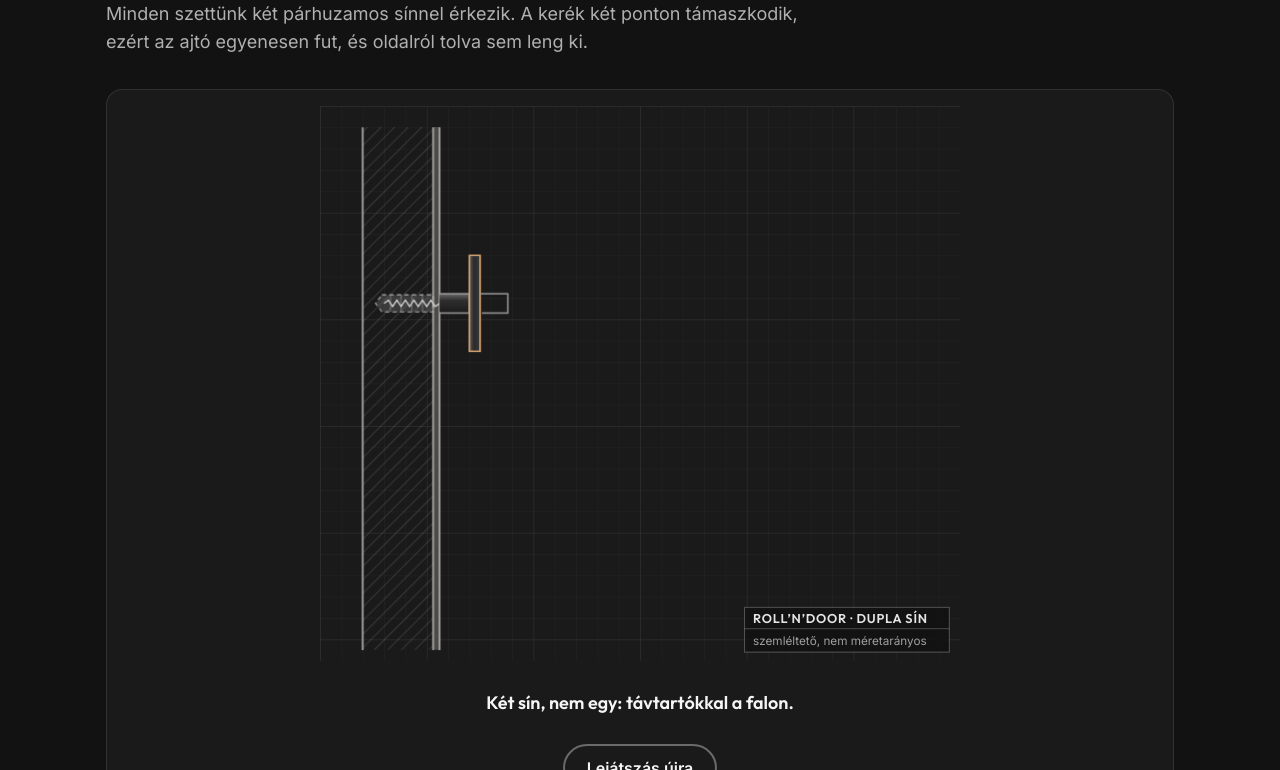
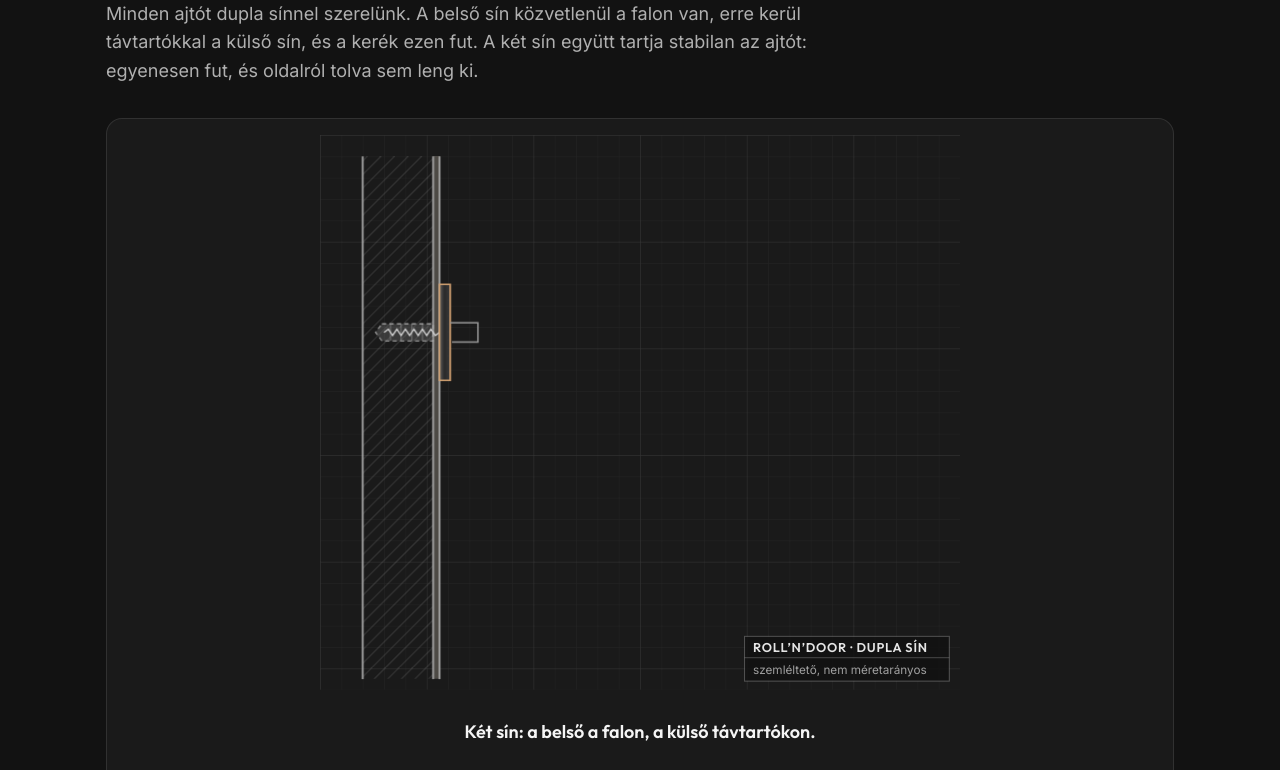
Before and after one commit to Zolkapoczai/rollanddoor, a website: page public/technologia.html in a window 1280 px wide. Shown: the part 233-1003 px from the top of the page. Drawn offline with Linux system fonts and the light colour scheme.

Commit message:
Show the wheel on the outer rail, add drywall, reword the hero line
Correct the section drawing: the inner rail sits directly on the wall,
the outer rail stands off on spacers, and the wheel runs only on the
outer rail. Captions, intro text and the shared rail drawing on the
wall-type cards follow. Add drywall (gipszkarton) as the sixth wall type,
with its fixing details marked TODO for Ricsi.

The hero line, the technology intro and llms.txt now read
"Minden ajtót dupla sínnel szerelünk."

Co-Authored-By: Claude Opus 5.5 <noreply@anthropic.com>

```diff
--- a/public/llms.txt
+++ b/public/llms.txt
@@ -7,7 +7,7 @@ A Roll’n’Door egy magyar vállalkozás. Egyedi gyártású tolóajtókat ké
 
 ## Mit csinálunk
 - Egyedi ajtólap, vasalat és beszerelés.
-- Minden vasalat-szett dupla sínnel érkezik a stabilitásért. Más rendszerekben általában egy sín van.
+- Minden ajtót dupla sínnel szerelünk a stabilitásért. Más rendszerekben általában egy sín van.
 - Bármilyen RAL vagy NCS szín kérhető, vagy megadható egy gyártó konkrét terméke.
 - Az ajtólap legfeljebb 80 kg lehet.
 - Beszerelés az egész országban.
--- a/public/technologia.html
+++ b/public/technologia.html
@@ -5,7 +5,7 @@
     <meta charset="UTF-8">
     <meta name="viewport" content="width=device-width, initial-scale=1.0">
     <title>Így működik a dupla sín | Roll’n’Door – ajtó másképp</title>
-    <meta name="description" content="A Roll’n’Door dupla sínes tolóajtó-vasalata: hogyan épül fel, miért nem leng ki, és hogyan rögzítjük panel-, fém-, tégla-, kő- és vályogfalba.">
+    <meta name="description" content="A Roll’n’Door dupla sínes tolóajtó-vasalata: hogyan épül fel, miért nem leng ki, és hogyan rögzítjük panel-, fém-, tégla-, kő-, vályog- és gipszkartonfalba.">
     <!-- TODO (Ricsi jóváhagyása előtt): a noindex marad, a landingről nincs link. Jóváhagyás után: noindex törlése, sitemap, llms.txt, menü. -->
     <meta name="robots" content="noindex">
     <link rel="canonical" href="https://rollndoor.hu/technologia.html">
@@ -33,14 +33,14 @@
         <header class="tech-head">
             <span class="hero-subtitle">technológia</span>
             <h1>Így működik a dupla sín</h1>
-            <p class="tech-lead">Minden szettünk két párhuzamos sínnel érkezik. A kerék két ponton támaszkodik, ezért az ajtó egyenesen fut, és oldalról tolva sem leng ki.</p>
+            <p class="tech-lead">Minden ajtót dupla sínnel szerelünk. A belső sín közvetlenül a falon van, erre kerül távtartókkal a külső sín, és a kerék ezen fut. A két sín együtt tartja stabilan az ajtót: egyenesen fut, és oldalról tolva sem leng ki.</p>
         </header>
 
         <!-- ===== 20 mp-es animáció. A feliratok valódi szövegek (keresők, felolvasók is látják). ===== -->
         <figure class="tech-anim" id="anim">
             <svg class="tech-svg" viewBox="0 0 600 520" role="img" aria-labelledby="anim-title anim-desc">
                 <title id="anim-title">A dupla sínes vasalat felépítése</title>
-                <desc id="anim-desc">Metszeti rajz: a falra távtartókkal két párhuzamos laposacél sín kerül, a kerék mindkét sínen fut, az ajtólap a kerék akasztójára függ, alul kiugrásgátló. Ezután elölnézetben az ajtó végiggördül a sínen.</desc>
+                <desc id="anim-desc">Metszeti rajz: a belső laposacél sín közvetlenül a falon van, előtte távtartókon a külső sín, a kerék a külső sínen fut, az ajtólap a kerék akasztójára függ, alul kiugrásgátló. Ezután elölnézetben az ajtó végiggördül a sínen.</desc>
                 <defs>
                     <pattern id="grid" width="20" height="20" patternUnits="userSpaceOnUse">
                         <path d="M20 0H0V20" fill="none" stroke="rgba(255,255,255,0.05)" stroke-width="1"/>
@@ -100,72 +100,72 @@
                         <path d="M60 185L64 182L68 188L72 182L76 188L80 182L84 188L88 182L92 188L96 182L100 188L104 182L108 188L112 185" fill="none" stroke="#d9d9d9" stroke-width="1.2"/>
                     </g>
 
-                    <!-- Távtartó 1, sín 1, távtartó 2, sín 2, imbuszfej -->
-                    <rect class="a a-bush1f" x="112" y="176" width="28" height="18" rx="2" fill="url(#steelH)"/>
-                    <path class="d d-bush1" pathLength="1" d="M112 176H140V194H112" fill="none" stroke="#9a9a9a" stroke-width="1.4"/>
-                    <rect class="a a-rail1" x="140" y="140" width="10" height="90" rx="1.5" fill="url(#steelV)"/>
-                    <path class="d d-rail1" pathLength="1" d="M140 140H150V230H140Z" fill="none" stroke="#d4a373" stroke-width="1.6"/>
-                    <rect class="a a-bush2f" x="150" y="176" width="26" height="18" rx="2" fill="url(#steelH)"/>
-                    <path class="d d-bush2" pathLength="1" d="M150 176H176V194H150" fill="none" stroke="#9a9a9a" stroke-width="1.4"/>
-                    <rect class="a a-rail2" x="176" y="140" width="10" height="90" rx="1.5" fill="url(#steelV)"/>
-                    <path class="d d-rail2" pathLength="1" d="M176 140H186V230H176Z" fill="none" stroke="#d4a373" stroke-width="1.6"/>
+                    <!-- Belső sín közvetlenül a falon (alapsín), rajta távtartó, külső sín, imbuszfej (Zoli, 2026-11-15) -->
+                    <rect class="a a-rail1" x="112" y="140" width="10" height="90" rx="1.5" fill="url(#steelV)"/>
+                    <path class="d d-rail1" pathLength="1" d="M112 140H122V230H112Z" fill="none" stroke="#d4a373" stroke-width="1.6"/>
+                    <rect class="a a-bush2f" x="122" y="176" width="26" height="18" rx="2" fill="url(#steelH)"/>
+                    <path class="d d-bush2" pathLength="1" d="M122 176H148V194H122" fill="none" stroke="#9a9a9a" stroke-width="1.4"/>
+                    <rect class="a a-rail2" x="148" y="140" width="10" height="90" rx="1.5" fill="url(#steelV)"/>
+                    <path class="d d-rail2" pathLength="1" d="M148 140H158V230H148Z" fill="none" stroke="#d4a373" stroke-width="1.6"/>
                     <g class="a a-bolt">
-                        <rect x="186" y="172" width="12" height="26" rx="3" fill="url(#steelV)" stroke="#9a9a9a" stroke-width="1"/>
-                        <rect x="194" y="179" width="4" height="12" fill="#0d0d0d"/>
+                        <rect x="158" y="172" width="12" height="26" rx="3" fill="url(#steelV)" stroke="#9a9a9a" stroke-width="1"/>
+                        <rect x="166" y="179" width="4" height="12" fill="#0d0d0d"/>
                     </g>
                     <!-- Középvonal (CAD) -->
-                    <path class="a a-cl" d="M48 185H214" stroke="#d4a373" stroke-width="0.8" stroke-dasharray="14 3 2 3" stroke-opacity="0.8"/>
+                    <path class="a a-cl" d="M48 185H186" stroke="#d4a373" stroke-width="0.8" stroke-dasharray="14 3 2 3" stroke-opacity="0.8"/>
 
                     <!-- Méretvonal: két sín -->
                     <g class="a a-dim">
-                        <path d="M140 122H186" stroke="#d4a373" stroke-width="1.2" marker-start="url(#arrow)" marker-end="url(#arrow)"/>
-                        <path d="M140 126V137M186 126V137" stroke="#d4a373" stroke-width="1"/>
-                        <text x="163" y="110" text-anchor="middle" class="t-dim">2 sín</text>
+                        <path d="M112 122H158" stroke="#d4a373" stroke-width="1.2" marker-start="url(#arrow)" marker-end="url(#arrow)"/>
+                        <path d="M112 126V137M158 126V137" stroke="#d4a373" stroke-width="1"/>
+                        <text x="135" y="110" text-anchor="middle" class="t-dim">2 sín</text>
                     </g>
 
-                    <!-- Kerék (két tárcsa, mindkét sínen), agy, tengely, akasztó, ajtólap, kiugrásgátló -->
+                    <!-- Kerék: egy tárcsa, csak a külső sínen fut. Tengely, akasztó, ajtólap, kiugrásgátló -->
                     <g class="a-hang">
                         <g class="a a-wheel">
-                            <rect x="140.5" y="76" width="9" height="64" rx="4" fill="url(#steelV)" stroke="#b0b0b0" stroke-width="1.2"/>
-                            <rect x="176.5" y="76" width="9" height="64" rx="4" fill="url(#steelV)" stroke="#b0b0b0" stroke-width="1.2"/>
-                            <rect x="149.5" y="99" width="27" height="18" rx="2" fill="url(#steelH)" stroke="#9a9a9a" stroke-width="1"/>
-                            <path d="M163 70V146" stroke="#d4a373" stroke-width="0.8" stroke-dasharray="10 3 2 3" stroke-opacity="0.7"/>
+                            <rect x="146.5" y="76" width="13" height="64" rx="5" fill="url(#steelV)" stroke="#b0b0b0" stroke-width="1.2"/>
+                            <path d="M150 80V136M156 80V136" stroke="#111" stroke-width="0.8" stroke-opacity="0.7"/>
+                            <path d="M153 70V146" stroke="#d4a373" stroke-width="0.8" stroke-dasharray="10 3 2 3" stroke-opacity="0.7"/>
                         </g>
-                        <rect class="a a-axle" x="185.5" y="103" width="62" height="10" rx="2" fill="url(#steelH)" stroke="#9a9a9a" stroke-width="1"/>
-                        <rect class="a a-strapf" x="232" y="82" width="10" height="328" fill="url(#steelV)"/>
-                        <path class="d d-strap" pathLength="1" d="M232 92Q232 82 237 82Q242 82 242 92V410H232Z" fill="none" stroke="#b0b0b0" stroke-width="1.6"/>
-                        <rect class="a a-doorfill" x="192" y="262" width="40" height="250" fill="url(#wood)"/>
-                        <path class="d d-door" pathLength="1" d="M192 262H232V512H192Z" fill="none" stroke="#d9c3a5" stroke-width="1.6"/>
+                        <rect class="a a-axle" x="159.5" y="103" width="60" height="10" rx="2" fill="url(#steelH)" stroke="#9a9a9a" stroke-width="1"/>
+                        <rect class="a a-strapf" x="204" y="82" width="10" height="328" fill="url(#steelV)"/>
+                        <path class="d d-strap" pathLength="1" d="M204 92Q204 82 209 82Q214 82 214 92V410H204Z" fill="none" stroke="#b0b0b0" stroke-width="1.6"/>
+                        <rect class="a a-doorfill" x="164" y="262" width="40" height="250" fill="url(#wood)"/>
+                        <path class="d d-door" pathLength="1" d="M164 262H204V512H164Z" fill="none" stroke="#d9c3a5" stroke-width="1.6"/>
                         <g class="a a-screws">
-                            <circle cx="237" cy="300" r="3" fill="#1a1a1a" stroke="#b0b0b0"/><path d="M235 300h4M237 298v4" stroke="#b0b0b0" stroke-width="0.8"/>
-                            <circle cx="237" cy="370" r="3" fill="#1a1a1a" stroke="#b0b0b0"/><path d="M235 370h4M237 368v4" stroke="#b0b0b0" stroke-width="0.8"/>
+                            <circle cx="209" cy="300" r="3" fill="#1a1a1a" stroke="#b0b0b0"/><path d="M207 300h4M209 298v4" stroke="#b0b0b0" stroke-width="0.8"/>
+                            <circle cx="209" cy="370" r="3" fill="#1a1a1a" stroke="#b0b0b0"/><path d="M207 370h4M209 368v4" stroke="#b0b0b0" stroke-width="0.8"/>
                         </g>
                         <g class="a a-pin">
-                            <rect x="152" y="238" width="80" height="10" rx="2" fill="url(#steelH)" stroke="#9a9a9a" stroke-width="1"/>
-                            <rect x="186" y="236" width="5" height="14" rx="1.5" fill="#0d0d0d"/>
+                            <rect x="124" y="238" width="80" height="10" rx="2" fill="url(#steelH)" stroke="#9a9a9a" stroke-width="1"/>
+                            <rect x="158" y="236" width="5" height="14" rx="1.5" fill="#0d0d0d"/>
                         </g>
                     </g>
 
                     <!-- Feliratok a rajzon -->
                     <g class="a a-labels1">
                         <text x="76" y="14" text-anchor="middle" class="t-lbl">fal</text>
-                        <path d="M70 194L80 290" stroke="#8a8a8a" stroke-width="1"/>
-                        <text x="40" y="306" class="t-lbl">dübel + csavar</text>
-                        <path d="M198 180L292 150" stroke="#8a8a8a" stroke-width="1"/>
+                        <path d="M56 191L48 322" stroke="#8a8a8a" stroke-width="1"/>
+                        <text x="36" y="342" class="t-lbl">dübel +</text>
+                        <text x="36" y="364" class="t-lbl">csavar</text>
+                        <path d="M117 231L112 249" stroke="#8a8a8a" stroke-width="1"/>
+                        <text x="62" y="268" class="t-lbl">belső sín</text>
+                        <path d="M170 180L292 150" stroke="#8a8a8a" stroke-width="1"/>
                         <text x="296" y="154" class="t-lbl">távtartó + imbuszcsavar</text>
                     </g>
                     <g class="a a-labels2">
-                        <path d="M186 90L292 64" stroke="#8a8a8a" stroke-width="1"/>
-                        <text x="296" y="68" class="t-lbl">kerék, mindkét sínen</text>
-                        <path d="M232 244L292 262" stroke="#8a8a8a" stroke-width="1"/>
-                        <text x="296" y="266" class="t-lbl">kiugrásgátló</text>
-                        <path d="M242 340L292 340" stroke="#8a8a8a" stroke-width="1"/>
+                        <path d="M160 88L292 64" stroke="#8a8a8a" stroke-width="1"/>
+                        <text x="296" y="68" class="t-lbl">kerék, a külső sínen</text>
+                        <path d="M204 244L292 270" stroke="#8a8a8a" stroke-width="1"/>
+                        <text x="296" y="274" class="t-lbl">kiugrásgátló</text>
+                        <path d="M214 340L292 340" stroke="#8a8a8a" stroke-width="1"/>
                         <text x="296" y="344" class="t-lbl">ajtólap</text>
                     </g>
 
                     <!-- Oldalirányú erő -->
                     <g class="a a-force">
-                        <path d="M380 430H250" stroke="#d4a373" stroke-width="4" marker-end="url(#arrow)"/>
+                        <path d="M380 430H222" stroke="#d4a373" stroke-width="4" marker-end="url(#arrow)"/>
                         <text x="390" y="436" class="t-force">oldalirányú erő</text>
                         <path d="M420 370l14 14 26-30" fill="none" stroke="#7ec48a" stroke-width="5" stroke-linecap="round" stroke-linejoin="round"/>
                     </g>
@@ -228,8 +228,8 @@
             <figcaption>
                 <ol class="tech-caps" aria-label="Az animáció feliratai">
                     <li class="cap cap1">Méretre tervezve, a te faladra.</li>
-                    <li class="cap cap2">Két sín, nem egy: távtartókkal a falon.</li>
-                    <li class="cap cap3">A kerék mindkét sínen fut, az ajtólap erre függ.</li>
+                    <li class="cap cap2">Két sín: a belső a falon, a külső távtartókon.</li>
+                    <li class="cap cap3">A kerék a külső sínen fut, az ajtólap erre függ.</li>
                     <li class="cap cap4">Oldalról tolva sem leng ki.</li>
                     <li class="cap cap5">Végiggördül, akár 80 kg-os ajtólappal.</li>
                     <li class="cap cap6">Roll’n’Door – ajtó másképp.</li>
@@ -248,11 +248,10 @@
             <svg width="0" height="0" aria-hidden="true" style="position:absolute">
                 <defs>
                     <symbol id="rail-stack" viewBox="0 0 90 100" width="90" height="100">
-                        <rect x="0" y="40" width="16" height="12" fill="none" stroke="#d4a373" stroke-width="1.5"/>
-                        <rect x="16" y="20" width="7" height="55" fill="#d4a373"/>
-                        <rect x="23" y="40" width="16" height="12" fill="none" stroke="#d4a373" stroke-width="1.5"/>
-                        <rect x="39" y="20" width="7" height="55" fill="#d4a373"/>
-                        <rect x="46" y="38" width="8" height="16" fill="#6b6b6b"/>
+                        <rect x="0" y="20" width="7" height="55" fill="#d4a373"/>
+                        <rect x="7" y="40" width="16" height="12" fill="none" stroke="#d4a373" stroke-width="1.5"/>
+                        <rect x="23" y="20" width="7" height="55" fill="#d4a373"/>
+                        <rect x="30" y="38" width="8" height="16" fill="#6b6b6b"/>
                     </symbol>
                     <pattern id="p-beton" width="24" height="24" patternUnits="userSpaceOnUse">
                         <rect width="24" height="24" fill="#3a3a3a"/>
@@ -272,6 +271,9 @@
                         <rect width="20" height="20" fill="#6b5640"/>
                         <circle cx="4" cy="5" r="1" fill="#9b8462"/><circle cx="14" cy="12" r="1.2" fill="#9b8462"/>
                         <path d="M8 16l6-3M2 11l4 2" stroke="#c9b48a" stroke-width="0.8"/>
+                    </pattern>
+                    <pattern id="p-gipsz" width="10" height="10" patternUnits="userSpaceOnUse">
+                        <rect width="10" height="10" fill="#d8d4cc"/><circle cx="3" cy="3" r="0.7" fill="#a9a49a"/><circle cx="8" cy="7" r="0.6" fill="#a9a49a"/>
                     </pattern>
                     <pattern id="p-fa" width="12" height="40" patternUnits="userSpaceOnUse">
                         <rect width="12" height="40" fill="#8a5a35"/><path d="M3 0V40M8 0Q10 20 8 40" stroke="#6a4224" stroke-width="1"/>
@@ -372,6 +374,31 @@
                         <li>TODO Ricsi: vállaljuk-e vályogfalra, van-e feltétel (pl. helyszíni felmérés)?</li>
                     </ul>
                 </article>
+                <!-- Gipszkarton -->
+                <article class="wall-card">
+                    <svg class="wall-svg" viewBox="0 0 300 200" role="img" aria-label="Metszet: kétrétegű gipszkarton fal fém vázprofillal, a falban fa erősítés, abba megy a csavar, rajta a dupla sín">
+                        <rect x="10" y="10" width="110" height="180" fill="#1d1d1d" stroke="#b0b0b0"/>
+                        <path d="M30 10V190M90 10V190" stroke="#8a8a8a" stroke-width="1.5"/>
+                        <path d="M30 10H36M30 190H36M90 10H84M90 190H84" stroke="#8a8a8a" stroke-width="1.5"/>
+                        <path d="M34 30l8 10l-8 10l8 10l-8 10l8 10l-8 10l8 10l-8 10l8 10l-8 10l8 10l-8 10l8 10l-8 10" fill="none" stroke="#4a4a40" stroke-width="1"/>
+                        <rect x="10" y="10" width="10" height="180" fill="url(#p-gipsz)" stroke="#b0b0b0" stroke-width="0.8"/>
+                        <rect x="20" y="10" width="10" height="180" fill="url(#p-gipsz)" stroke="#b0b0b0" stroke-width="0.8"/>
+                        <rect x="100" y="10" width="10" height="180" fill="url(#p-gipsz)" stroke="#b0b0b0" stroke-width="0.8"/>
+                        <rect x="110" y="10" width="10" height="180" fill="url(#p-gipsz)" stroke="#b0b0b0" stroke-width="0.8"/>
+                        <rect x="56" y="66" width="34" height="68" fill="url(#p-fa)" stroke="#d4a373" stroke-width="1.2"/>
+                        <path d="M64 100H140" stroke="#faedcd" stroke-width="3" stroke-dasharray="2 2"/>
+                        <use href="#rail-stack" x="120" y="50"/>
+                        <text x="36" y="26" class="t-small">2 réteg gipszkarton</text>
+                        <text x="36" y="160" class="t-small">erősítés a falban</text>
+                    </svg>
+                    <h3>Gipszkarton</h3>
+                    <p>A gipszkarton lap önmagában nem bír el egy tolóajtót, a dübel kiszakadhat belőle. Ezért a sínt a fal belsejében lévő erősítéshez rögzítjük: fa vagy acél merevítőhöz a vázprofilok között. Ha a fal még csak épül, szólj, és megmondjuk, hova kell az erősítés.</p>
+                    <ul class="wall-todo" data-todo>
+                        <li>TODO Ricsi: meglévő falnál, ahol nincs erősítés, mi a megoldás (pl. falon kívüli teherelosztó gerenda a vázprofilokba csavarozva, vagy mennyezeti rögzítés)?</li>
+                        <li>TODO Ricsi: mit kérjünk a szárazépítőtől (erősítés anyaga, vastagsága, magassága)?</li>
+                    </ul>
+                </article>
+
             </div>
 
             <p class="tech-lead">Bármilyen a falad, a rögzítést mindig mi választjuk ki a fotók és a méretek alapján. Az ajtólap legfeljebb 80 kg lehet.</p>
```
Also changed, not shown: docs/TERV.md (+2 -2 lines), public/index.html (+1 -1 lines).
